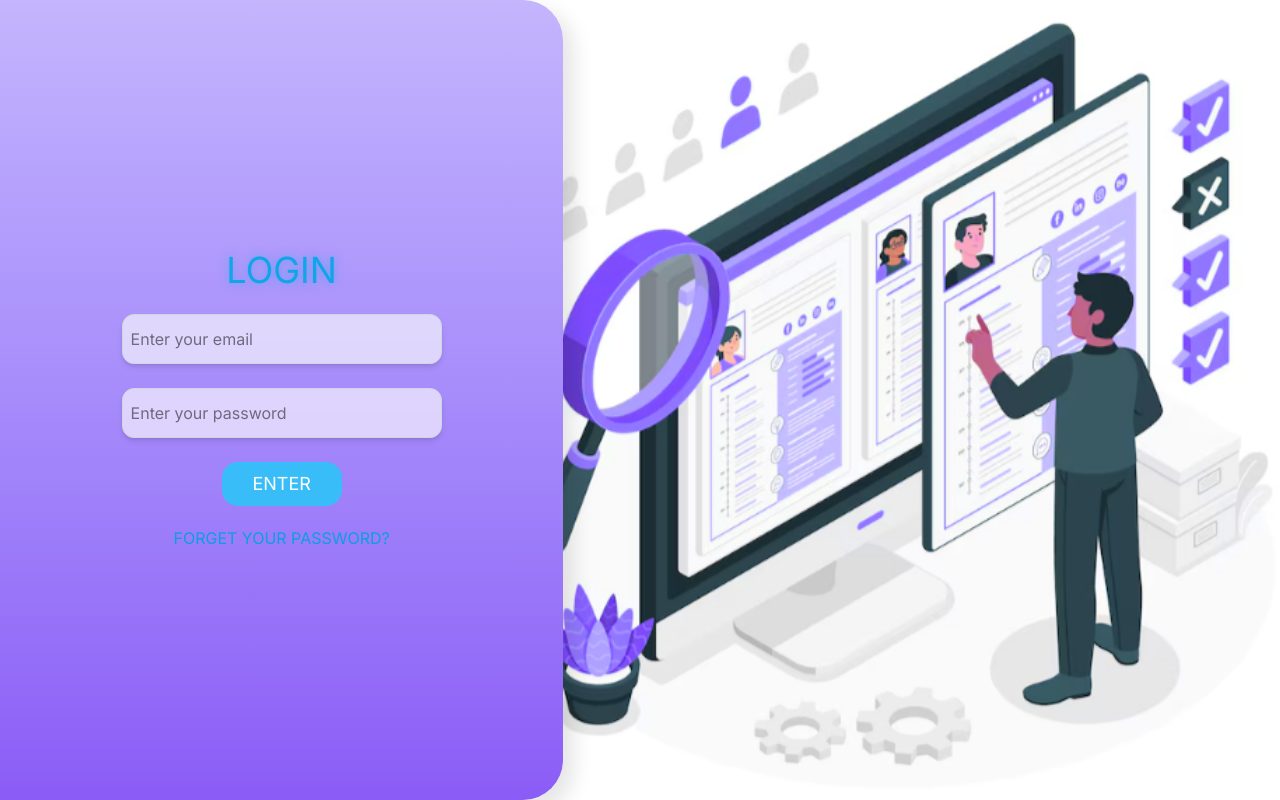
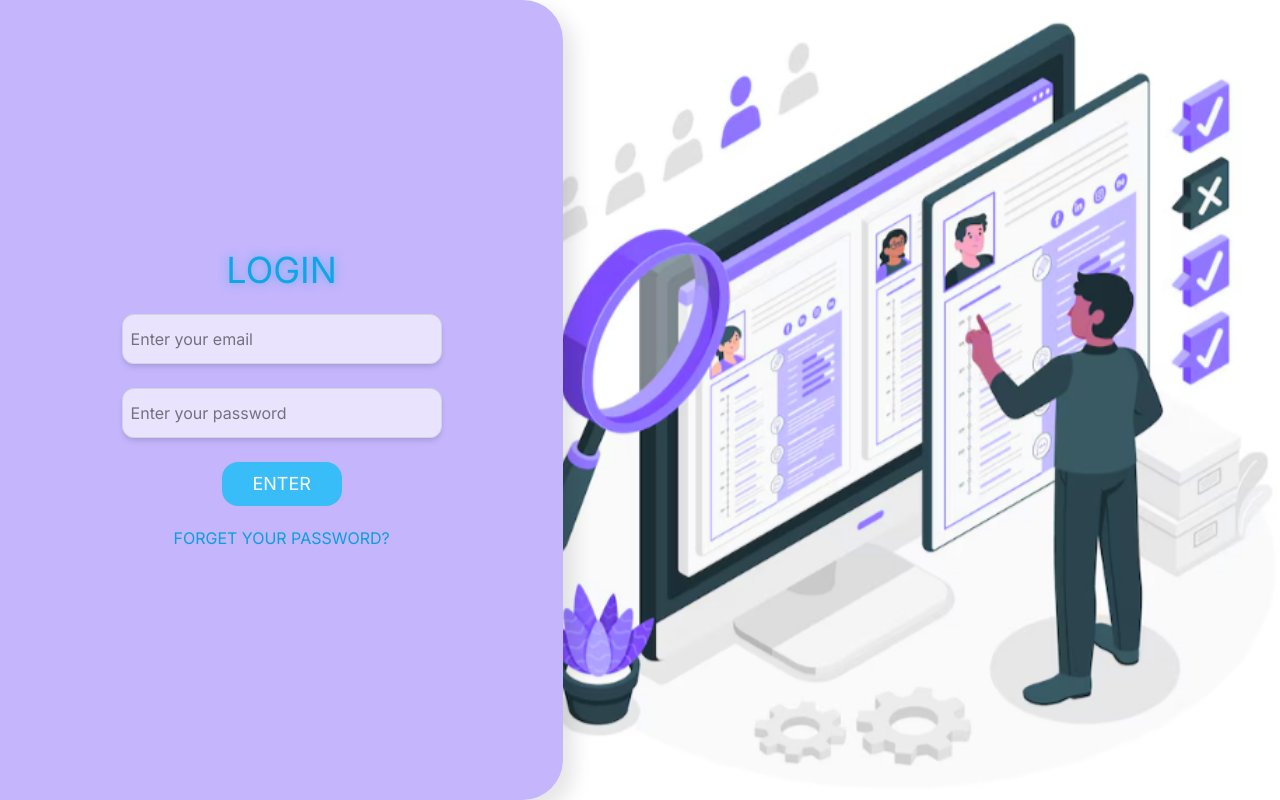
Before and after one commit to GauravVerdhanMaheshwari/College-assigment-portal, a React (Vite) app in the folder frontend/: page /user-manager-login in a window 1280 px wide. Built offline with nearby package versions, Linux system fonts and the light colour scheme.

Commit message:
fix: correct gradient colors in UserManagerLogin component

```diff
--- a/frontend/src/pages/user_manager/UserManagerLogin.jsx
+++ b/frontend/src/pages/user_manager/UserManagerLogin.jsx
@@ -4,7 +4,7 @@ function UserManagerLogin() {
   return (
     <LoginPage
       inputCSS="active:border-[#0EA5E9] focus:border-[#1398C4FF]"
-      loginSectionCSS="from-[#C4B5FD] to-[#8B5CF6]"
+      loginSectionCSS="from-[#C4B5FD] to-[#C4B5FD]"
       aLinkCSS="text-[#0A9FE0FF] hover:text-[#0A9FE0FF] hover:text-shadow-[0_0_10px_rgba(10,159,224,0.5)]"
       buttonCSS="bg-[#38BDF8] hover:bg-[#0A9FE0FF] hover:shadow-[4px_4px_16px_1px_rgba(15,121,156,0.4)]"
       imageSrc="user_manager.png"
```
